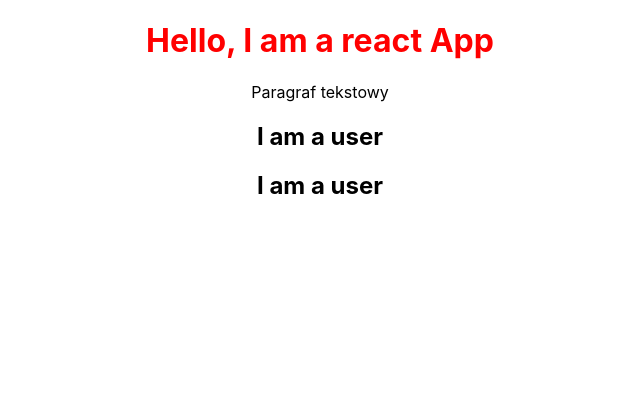
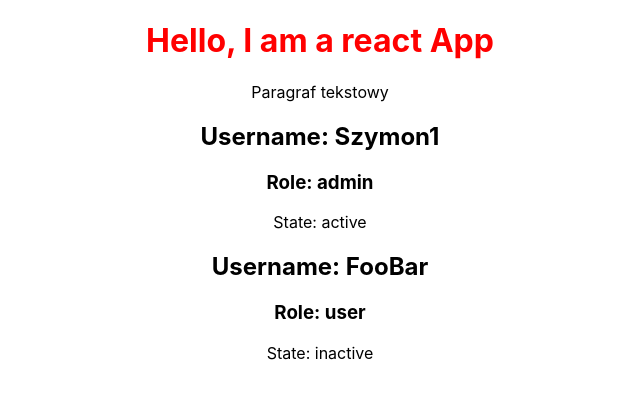
Before and after one commit to Ola214/my-app, a React (Create React App) app: page / in a window 1280 px wide. Shown: the top 398 px of the page, without its empty margins (320-960 px from the left). Built offline with nearby package versions, Linux system fonts and the light colour scheme.

Commit message:
creating dynamics components

```diff
--- a/src/App.js
+++ b/src/App.js
@@ -13,8 +13,8 @@ class App extends Component {
       <div className="App">
         <h1 className='Red-color'>Hello, I am a react App</h1>
         <p>Paragraf tekstowy</p>
-        <User />
-        <User />
+        <User username="Szymon1" role="admin">active</User>
+        <User username="FooBar" role="user">inactive</User>
       </div>
     );
   }
--- a/src/User/User.js
+++ b/src/User/User.js
@@ -6,8 +6,20 @@
 
 import React from 'react';
 
-const user = () => {
-    return <h2>I am a user</h2>
+const user = (props) => {
+
+    const date = new Date();
+    const hour = date.getHours();
+    const minute = date.getMinutes();
+    const second = date.getSeconds();
+
+
+    // return <h2>I am a user, current hour is {hour + ':' + minute + ':' + second}</h2>
+    return <div>
+            <h2>Username: {props.username}</h2>
+            <h3>Role: {props.role}</h3>
+            <p>State: {props.children}</p>
+        </div>
 } //nazwy komponentów funkcyjnych piszemy małą literą
 
 export default user;
```
